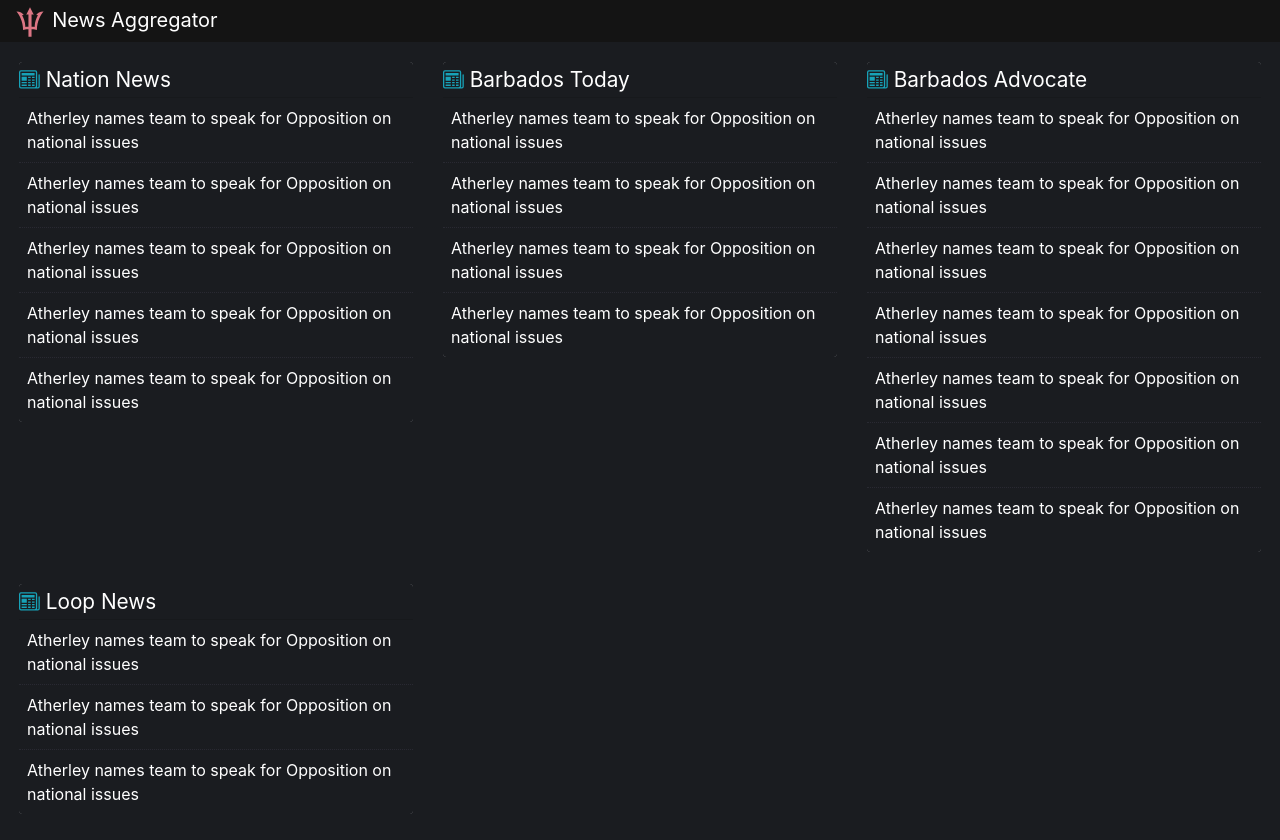
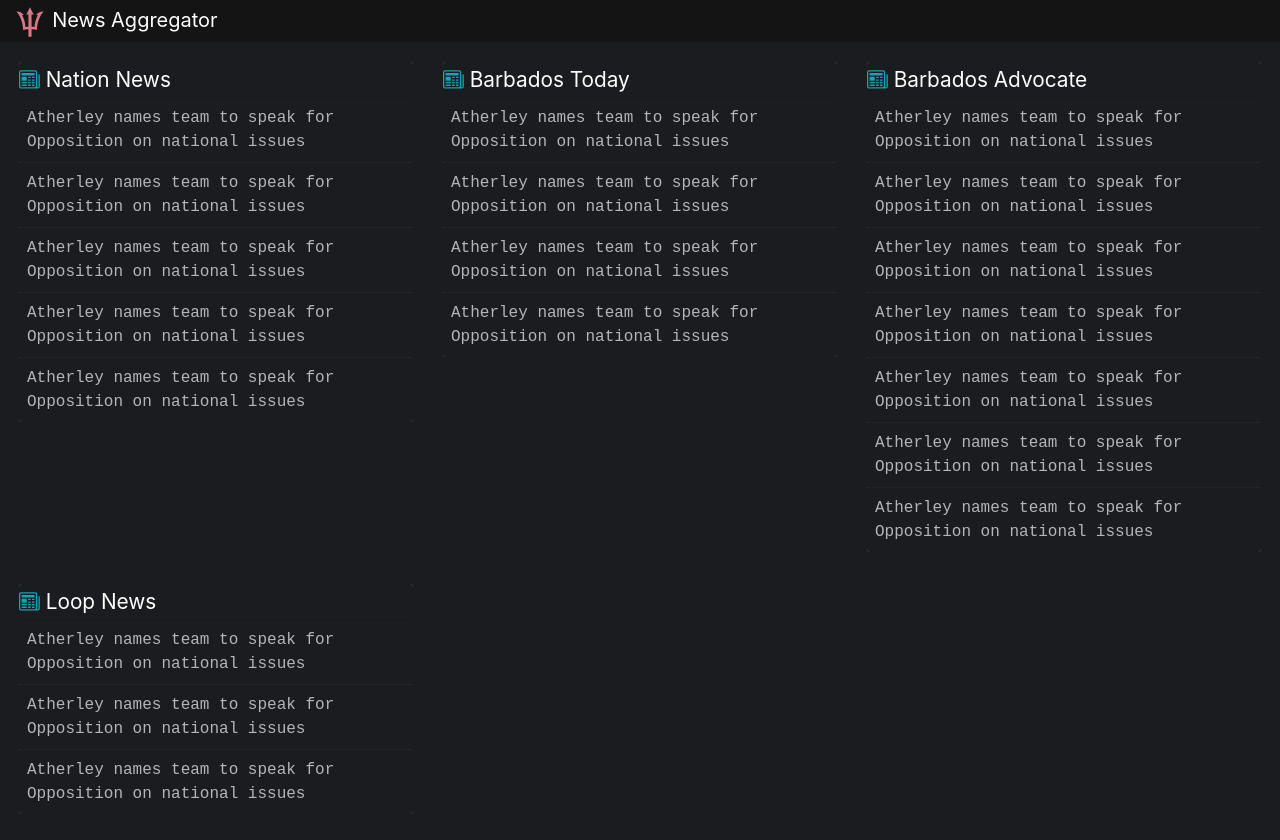
Before and after one commit to wingraptor/bajannewsaggregator, a Vue app: page / in a window 1280 px wide. Shown: the top 840 px of the page. Built offline with nearby package versions, Linux system fonts and the light colour scheme; data requests are answered from the project's data file; a small style sheet from the web is missing.

Commit message:
Change font

```diff
--- a/public/index.html
+++ b/public/index.html
@@ -6,6 +6,9 @@
     <meta name="viewport" content="width=device-width,initial-scale=1.0">
     <link rel="icon" href="<%= BASE_URL %>favicon.ico">
     <title><%= htmlWebpackPlugin.options.title %></title>
+    <link rel="preconnect" href="https://fonts.gstatic.com">
+    <link rel='stylesheet' href='//cdn.jsdelivr.net/npm/hack-font@3.3.0/build/web/hack-subset.css'>
+    <link href="https://fonts.googleapis.com/css2?family=Lato&display=swap" rel="stylesheet">
   </head>
   <body style= "background-color: #1a1c20;">
     <noscript>
--- a/src/components/ArticleList.vue
+++ b/src/components/ArticleList.vue
@@ -47,6 +47,7 @@ export default {
 <style scoped>
 header {
 	font-size: 1.5rem;
+	font-family: 'Lato', sans-serif;
 }
 
 .card{
@@ -62,8 +63,9 @@ header {
 
 .list-group-item{
 	background-color: #1a1c20;
-	color: white;
+	color: #b2b6b9;
 	border-bottom: 1px dotted rgba(46,46,55,0.8);
+	font-family: 'Hack', monospace;
 }
 
 </style>
```
